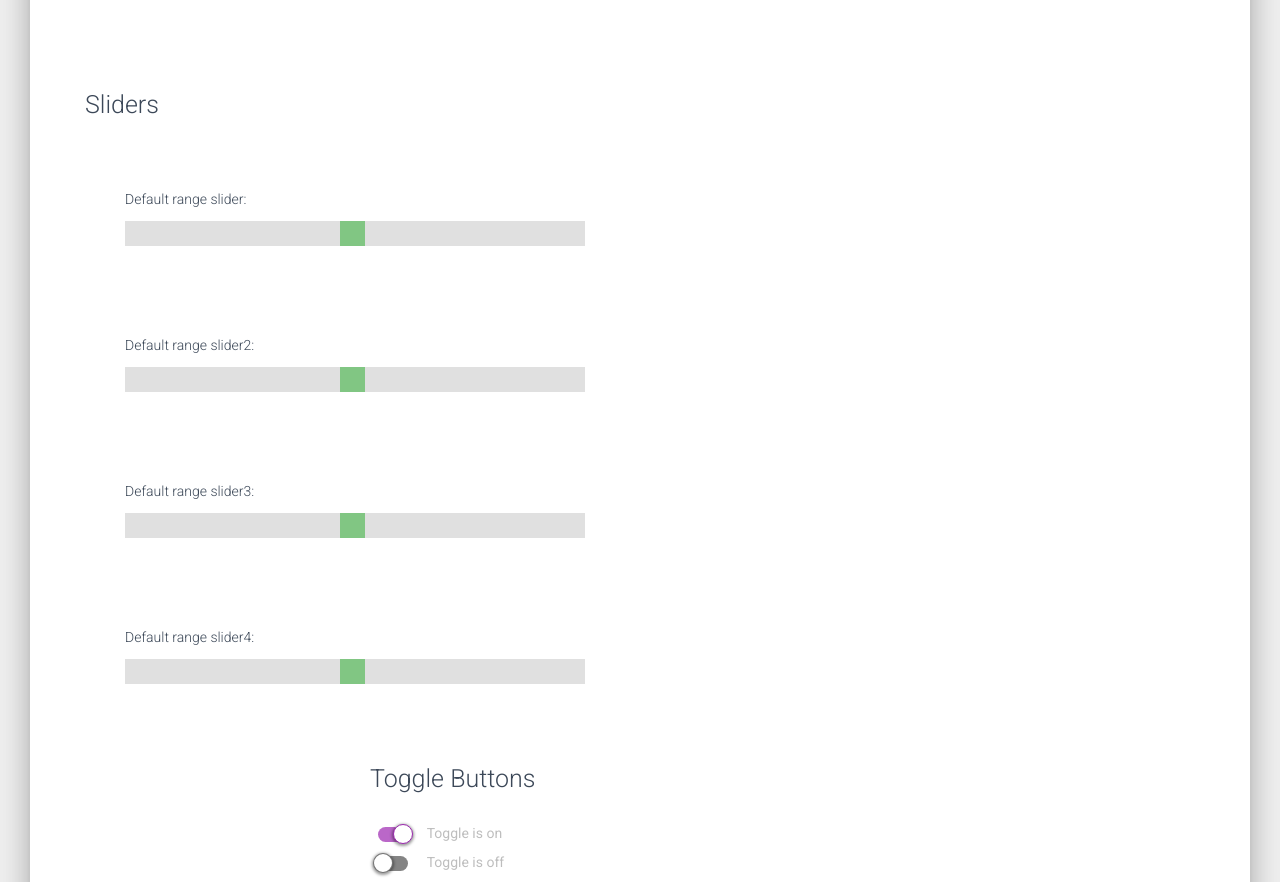
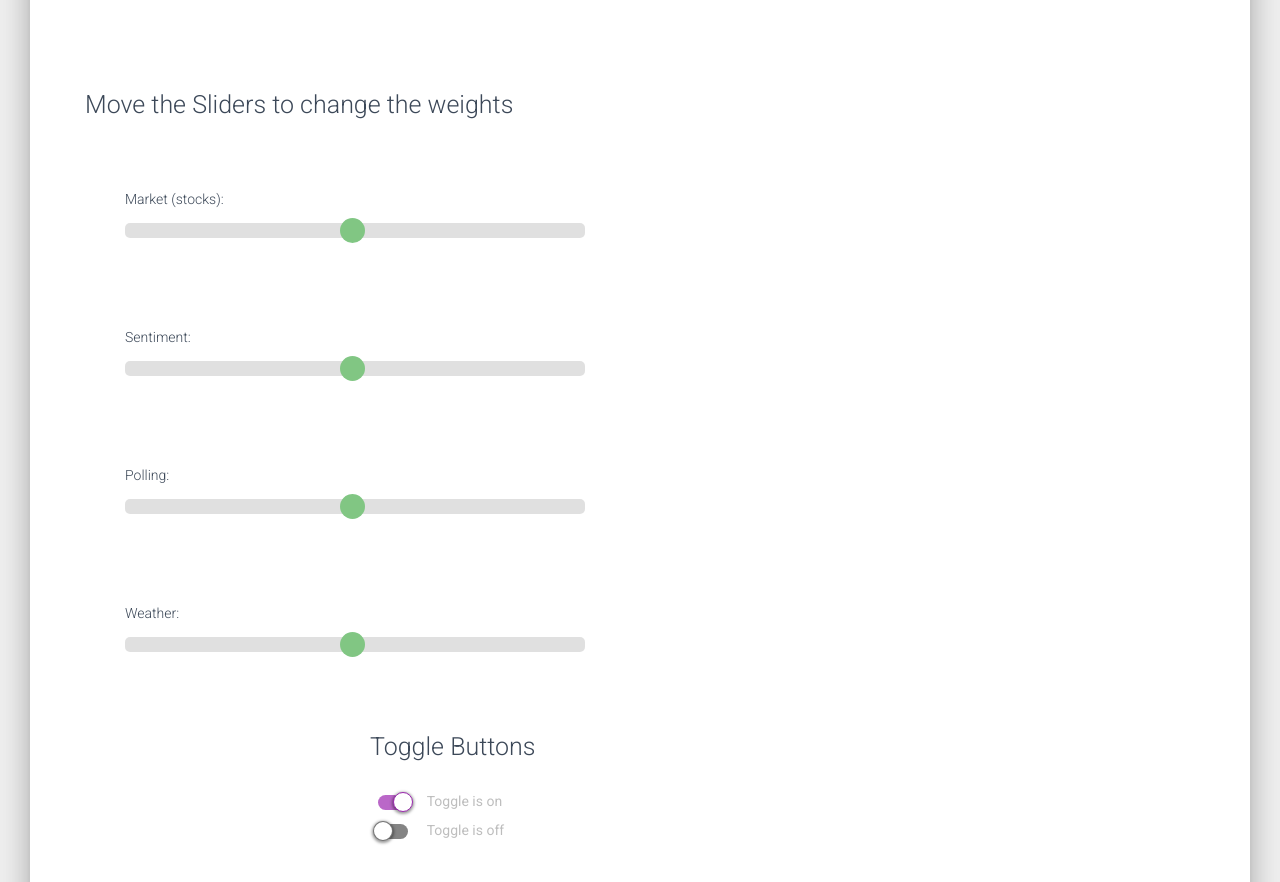
Before and after one commit to asteinig4018/mhacks19, a website: page index.html in a window 1280 px wide. Shown: the part 522-1404 px from the top of the page. Drawn offline with nearby package versions, Linux system fonts and the light colour scheme; some packages are replaced by stand-ins of ours.

Commit message:
added and no python server

```diff
--- a/index.html
+++ b/index.html
@@ -19,7 +19,7 @@
 <head>
   <meta charset="utf-8" />
   <link rel="apple-touch-icon" sizes="76x76" href="./assets/img/apple-icon.png">
-  <link rel="icon" type="image/png" href="./assets/img/favicon.png">
+
   <meta http-equiv="X-UA-Compatible" content="IE=edge,chrome=1" />
 
   <meta content='width=device-width, initial-scale=1.0, maximum-scale=1.0, user-scalable=0, shrink-to-fit=no' name='viewport' />
@@ -39,7 +39,8 @@
 	.slider1 {
 	  -webkit-appearance: none;
 	  width: 100%;
-	  height: 25px;
+	  height: 15px;
+	  border-radius: 5px;
 	  background: #d3d3d3;
 	  outline: none;
 	  opacity: 0.7;
@@ -47,15 +48,12 @@
 	  transition: opacity .2s;
 	}
 
-	.slider1:hover {
-	  opacity: 1;
-	}
-
 	.slider1::-webkit-slider-thumb {
 	  -webkit-appearance: none;
 	  appearance: none;
 	  width: 25px;
 	  height: 25px;
+	  border-radius: 50%;
 	  background: #4CAF50;
 	  cursor: pointer;
 	}
@@ -63,6 +61,7 @@
 	.slider1::-moz-range-thumb {
 	  width: 25px;
 	  height: 25px;
+	  border-radius: 50%;
 	  background: #4CAF50;
 	  cursor: pointer;
 	}
@@ -92,7 +91,7 @@
       <div class="container text-center">
 	  <div>
     <button id="renderBtn" class="btn">
-        Render
+        Reload
     </button>
     <div>
         <canvas id="myChart"></canvas>
@@ -100,6 +99,7 @@
 		<script src="https://cdnjs.cloudflare.com/ajax/libs/Chart.js/2.7.2/Chart.js"></script>
 		<script src="https://code.jquery.com/jquery-3.3.1.min.js"></script>
 		<script src="./myChart.js"></script>
+
 </div>
         <div class="row">
           <div class="col-md-8 ml-auto mr-auto text-center">
@@ -117,22 +117,22 @@
           <div class="row">
             <div class="col-md-6">
               <div class="title">
-                <h3>Sliders</h3>
+                <h3>Move the Sliders to change the weights</h3>
               </div>
               	<div class="slidecontainer">
-				<p>Default range slider:</p>
+				<p>Market (stocks):</p>
 				<input type="range" min="1" max="100" value="50" id="sliderRange1" class="slider1">
 				</div>
 				<div class="slidecontainer">
-				<p>Default range slider2:</p>
+				<p>Sentiment:</p>
 				<input type="range" min="1" max="100" value="50" id="sliderRange2" class="slider1">
 				</div>
 				<div class="slidecontainer">
-				<p>Default range slider3:</p>
+				<p>Polling:</p>
 				<input type="range" min="1" max="100" value="50" id="sliderRange3" class="slider1">
 				</div>
 				<div class="slidecontainer">
-				<p>Default range slider4:</p>
+				<p>Weather:</p>
 				<input type="range" min="1" max="100" value="50" id="sliderRange4" class="slider1">
 				</div>
             </div>
--- a/myChart.js
+++ b/myChart.js
@@ -1,3 +1,6 @@
+
+
+
 function renderChart(data, labels) {
     var ctx = document.getElementById("myChart").getContext('2d');
     var myChart = new Chart(ctx, {
@@ -36,6 +39,7 @@ function renderChart(data, labels) {
 
 function getChartData() {
     //$("#loadingMessage").html('<img src="./giphy.gif" alt="" srcset="">');
+	console.log("hello");
     $.ajax({
         url: "http://localhost:3000/chartdata",
         success: function (result) {
```
